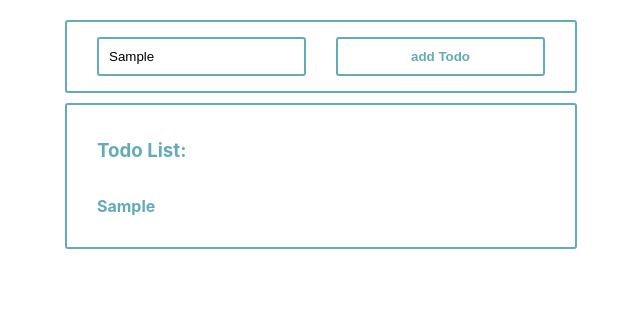
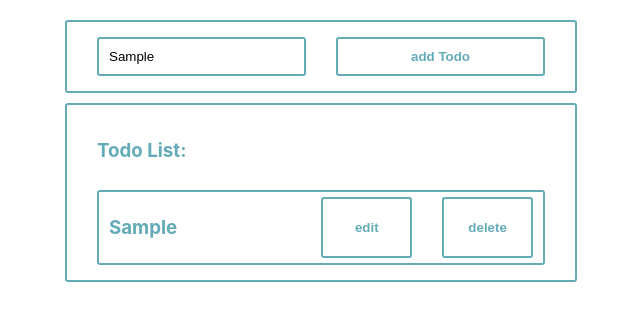
Before and after one commit to BorisRozumnyi/todo, a React (Create React App) app: page / in a window 1280 px wide. Both pictures are taken after typing "Sample" into the empty fields and a click on the button "add Todo". Shown: the top 320 px of the page, without its empty margins (319-959 px from the left). Built offline with nearby package versions, Linux system fonts and the light colour scheme; what typesafe-actions would draw is missing.

Commit message:
create the TodoItem component

```diff
--- /dev/null
+++ b/src/components/TodoItem.tsx
@@ -0,0 +1,42 @@
+import React from 'react';
+import styled from 'styled-components';
+import { ToDoItem } from '../types';
+import { Col, Row } from './Container';
+import { Button } from './Button';
+
+
+type Props = {
+  todo: ToDoItem;
+};
+
+export const TodoItem: React.FC<Props> = ({ todo: { title, id } }) => {
+
+  return (
+    <Wrapper>
+      <Row>
+        <Col>
+          <h3>{title}</h3>
+        </Col>
+        <StyledCol>
+          <Button text='edit' handleClick={() => console.log('edit',)} />
+        </StyledCol>
+        <StyledCol>
+          <Button text='delete' handleClick={() => console.log('delete')} />
+        </StyledCol>
+      </Row>
+    </Wrapper>
+  );
+};
+
+const Wrapper = styled.div`
+  margin-top: 10px;
+  padding: 5px 10px;
+  color: #63abb7;
+  font-weight: bold;
+  border-radius: 3px;
+  border: 2px solid #63abb7;
+`;
+
+const StyledCol = styled(Col)`
+  max-width: 20%;
+`
--- a/src/components/TodoList.tsx
+++ b/src/components/TodoList.tsx
@@ -3,6 +3,7 @@ import styled from 'styled-components';
 import { useSelector } from 'react-redux';
 import { RootState, ToDoItem } from '../types';
 import { Col, Row } from './Container';
+import { TodoItem } from './TodoItem';
 
 export const TodoList = () => {
   const { todos } = useSelector((state: RootState) => state.todoReducer)
@@ -14,7 +15,7 @@ export const TodoList = () => {
           <h3>Todo List:</h3>
         </Col>
       </Row>
-        {todos.length > 0 && todos.map((todo: ToDoItem) => <p>{todo.title}</p>)}
+        {todos.length > 0 && todos.map((todo: ToDoItem) => <TodoItem todo={todo} key={todo.id} />)}
     </Wrapper>
   );
 };
```
